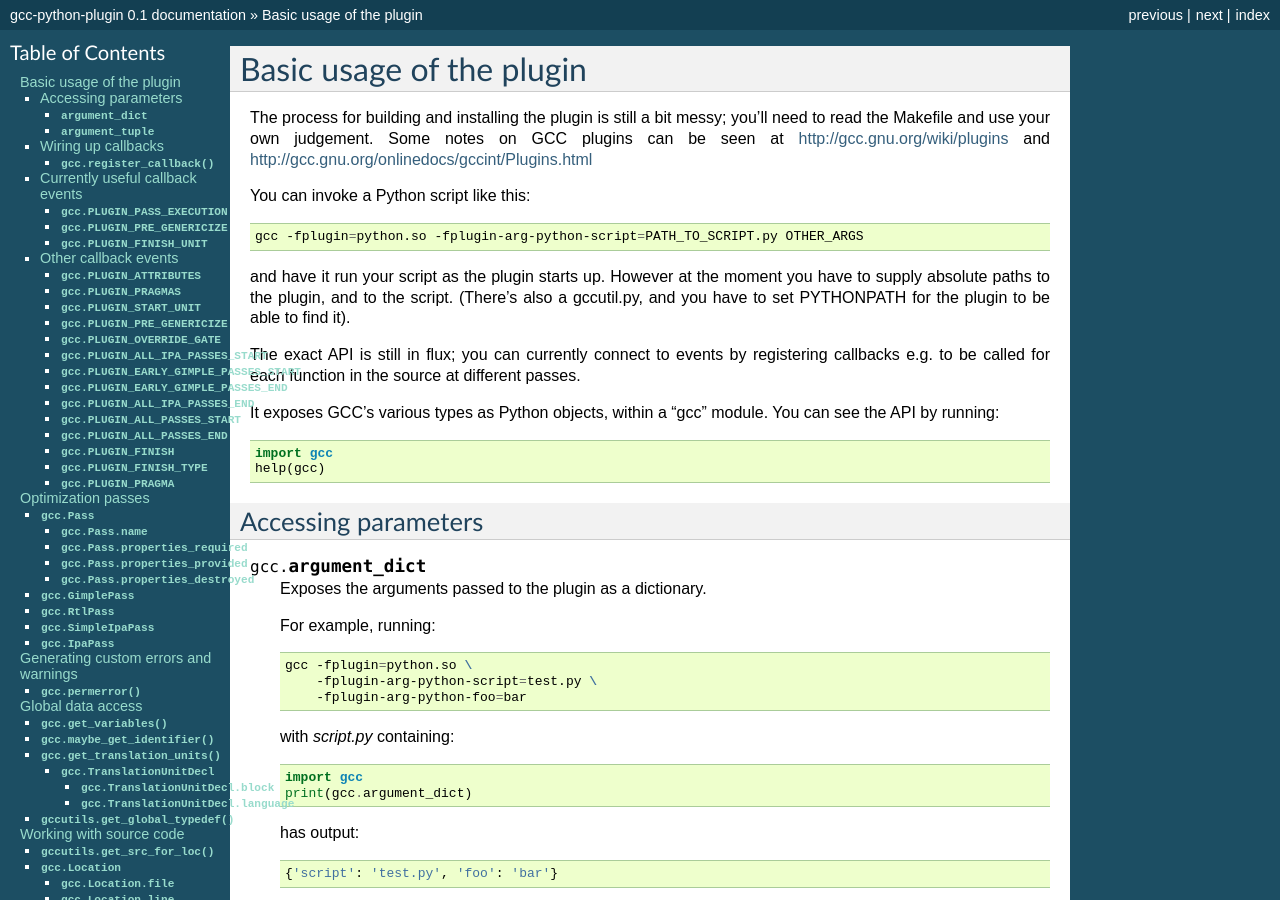
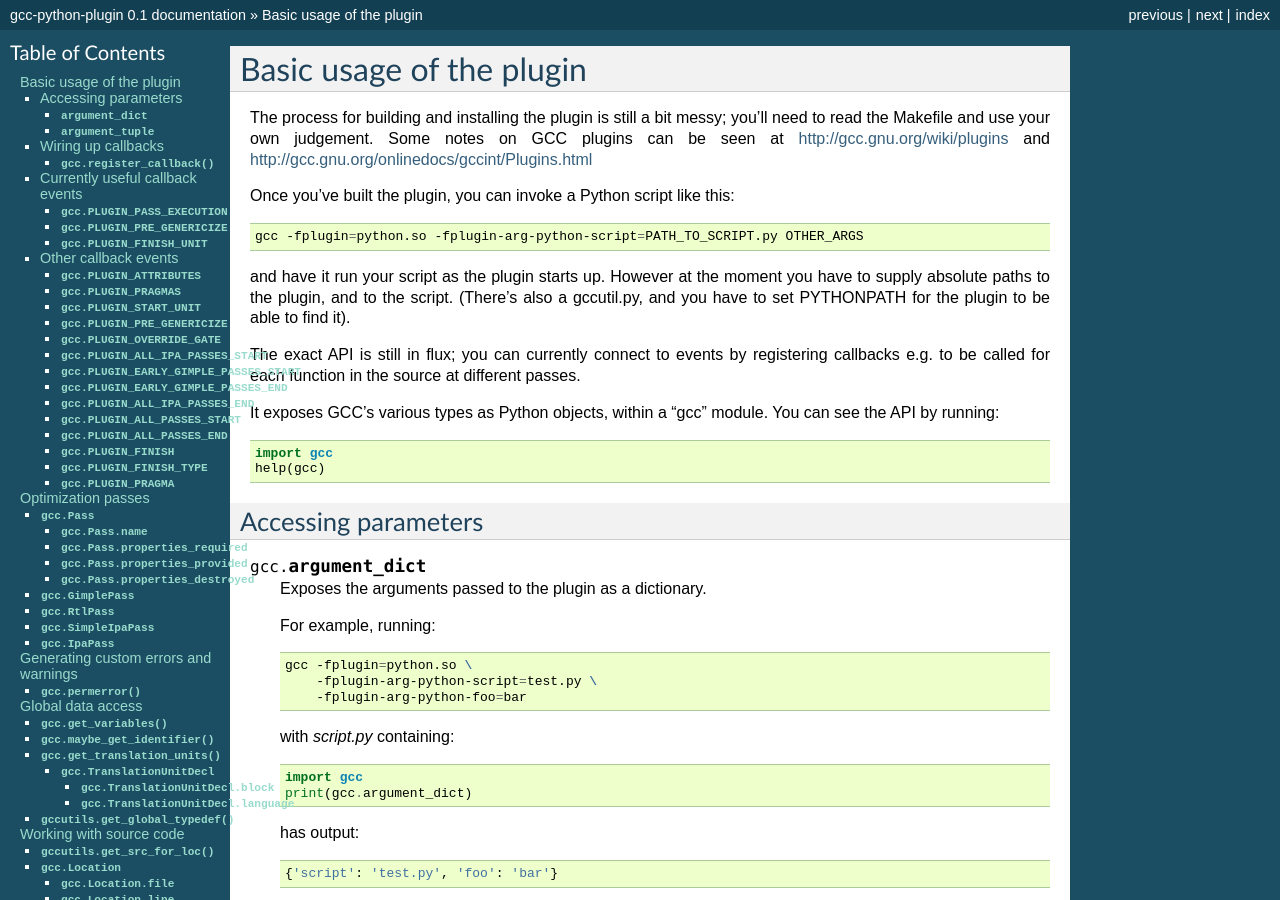
Before and after one commit to davidmalcolm/gcc-python-plugin, a Sphinx documentation site: the page built from docs/basics.rst, in a window 1280 px wide and 900 px high. Built offline with Sphinx 7.4.7, drawn with Linux system fonts in a browser that asks for light colours.

Commit message:
Minor docs rewording

```diff
--- a/docs/basics.rst
+++ b/docs/basics.rst
@@ -13,7 +13,7 @@ can be seen at http://gcc.gnu.org/wiki/plugins and
 http://gcc.gnu.org/onlinedocs/gccint/Plugins.html
 
 
-You can invoke a Python script like this:
+Once you've built the plugin, you can invoke a Python script like this:
 
 .. code-block:: bash
 
```
